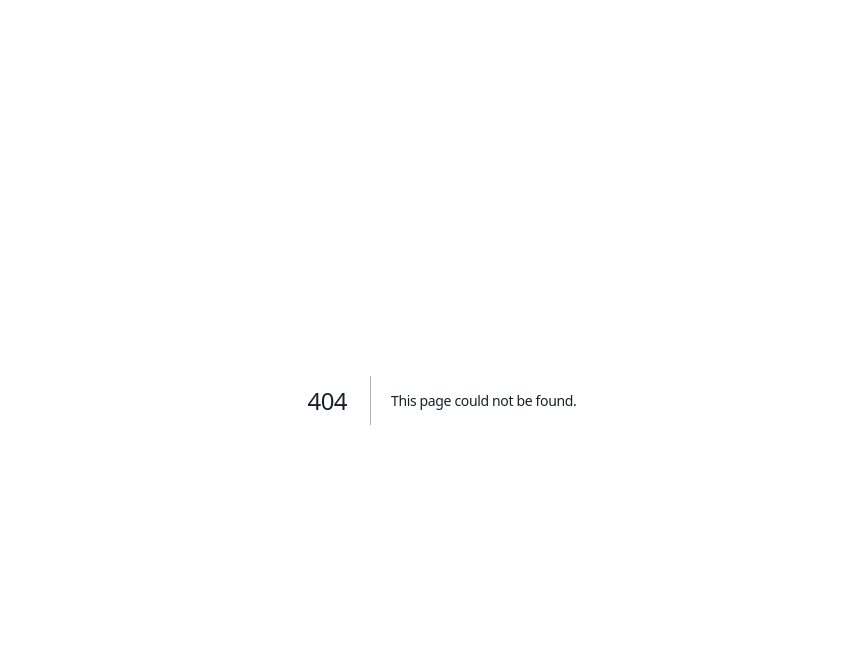
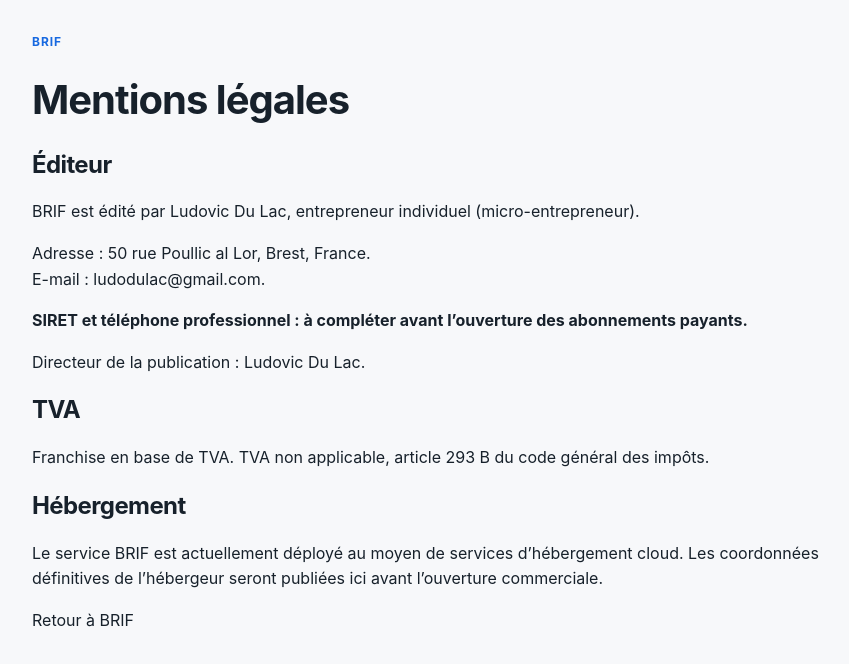
Before and after one commit to ludodulac/DROP-Service, a Next.js app: page /mentions-legales in a window 1280 px wide. Before the commit this address had no page. Shown: the top 664 px of the page, without its empty margins (198-1047 px from the left). Built offline with nearby package versions, Linux system fonts and the light colour scheme.

Commit message:
Add BRIF legal and privacy pages

```diff
--- /dev/null
+++ b/src/app/mentions-legales/page.tsx
@@ -0,0 +1,17 @@
+export const metadata = { title: "Mentions légales — BRIF" };
+
+export default function MentionsLegales() {
+  return <main className="page-shell"><div className="panel" style={{maxWidth:820,margin:"2rem auto"}}>
+    <p className="eyebrow">BRIF</p><h1>Mentions légales</h1>
+    <h2>Éditeur</h2>
+    <p>BRIF est édité par Ludovic Du Lac, entrepreneur individuel (micro-entrepreneur).</p>
+    <p>Adresse : 50 rue Poullic al Lor, Brest, France.<br/>E-mail : ludodulac@gmail.com.</p>
+    <p><strong>SIRET et téléphone professionnel : à compléter avant l’ouverture des abonnements payants.</strong></p>
+    <p>Directeur de la publication : Ludovic Du Lac.</p>
+    <h2>TVA</h2>
+    <p>Franchise en base de TVA. TVA non applicable, article 293 B du code général des impôts.</p>
+    <h2>Hébergement</h2>
+    <p>Le service BRIF est actuellement déployé au moyen de services d’hébergement cloud. Les coordonnées définitives de l’hébergeur seront publiées ici avant l’ouverture commerciale.</p>
+    <p><a href="/">Retour à BRIF</a></p>
+  </div></main>;
+}
```
